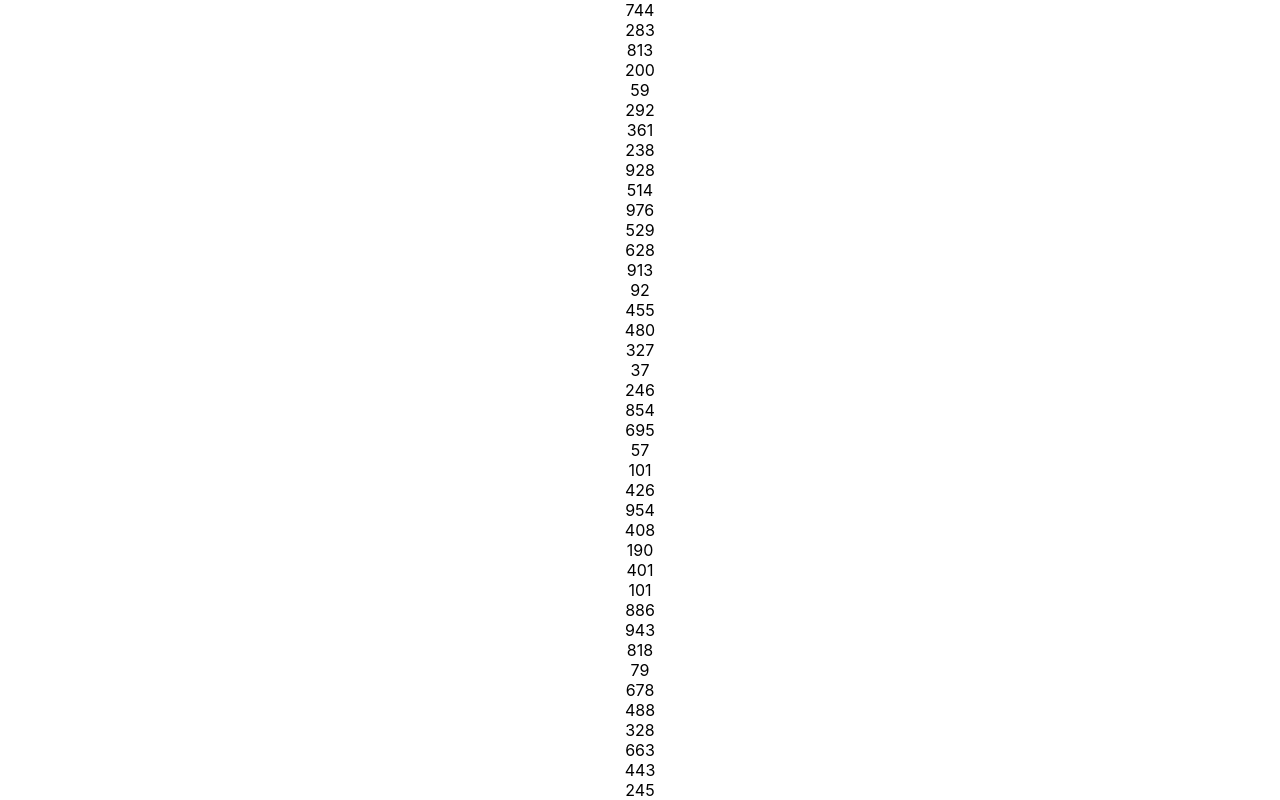
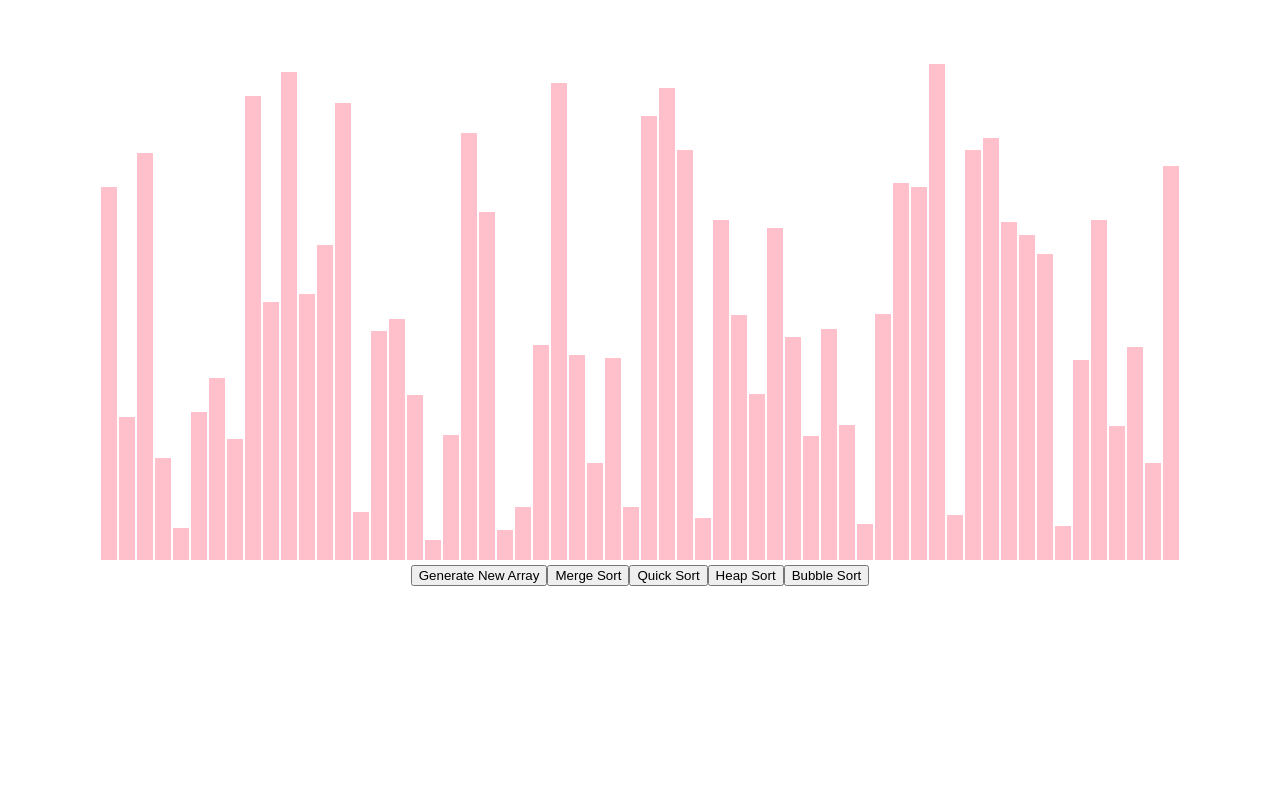
Before and after one commit to panjenny0/algorithm-visualizer, a React (Create React App) app: page / in a window 1280 px wide. Shown: the top 800 px of the page. Built offline with nearby package versions, Linux system fonts and the light colour scheme.

Commit message:
created function to generate random array

```diff
--- a/src/SortingVisualizer/SortingVisualizer.css
+++ b/src/SortingVisualizer/SortingVisualizer.css
@@ -0,0 +1,14 @@
+.array-container {
+    position: absolute;
+    left: 4rem;
+    right: 4rem;
+    top: 4rem;
+    bottom: 4rem;
+}
+
+.array-bar {
+    width: 1rem;
+    background-color: pink;
+    display: inline-block;
+    margin: 0 1px;
+}
--- a/src/SortingVisualizer/SortingVisualizer.jsx
+++ b/src/SortingVisualizer/SortingVisualizer.jsx
@@ -20,23 +20,47 @@ export default class SortingVisualizer extends React.Component {
     // resets array and iterates 100 times, generates random values from 5-1000
     resetArray() {
         const array = [];
-        for (let i = 0; i < 100; i++) {
-            array.push(randomIntFromInterval(5, 1000));
+        // TODO: find dims of screen, calculate the upper limit
+        for (let i = 0; i < 60; i++) {
+            array.push(randomIntFromInterval(5, 500));
         }
         this.setState({array});
+    }
+
+    mergeSort() {
+
+    }
+
+    quickSort() {
+
+    }
+
+    heapSort() {
+
+    }
+
+    bubbleSort() {
+
     }
 
     render() {
         const {array} = this.state;
 
         return (
-            <>
+            <div className="array-container">
             {array.map((value, idx) => (
-                <div className="array-bar" key={idx}>
-                    {value}
+                <div className="array-bar"
+                key={idx}
+                style={{height: `${value}px`}}>
                 </div>
             ))}
-            </>
+            {/* Used double arrow for this.context*/}
+            <button onClick={() => this.resetArray()}>Generate New Array</button>
+            <button onClick={() => this.mergeSort()}>Merge Sort</button>
+            <button onClick={() => this.quickSort()}>Quick Sort</button>
+            <button onClick={() => this.heapSort()}>Heap Sort</button>
+            <button onClick={() => this.bubbleSort()}>Bubble Sort</button>
+            </div>
         );
     }
 }
```
